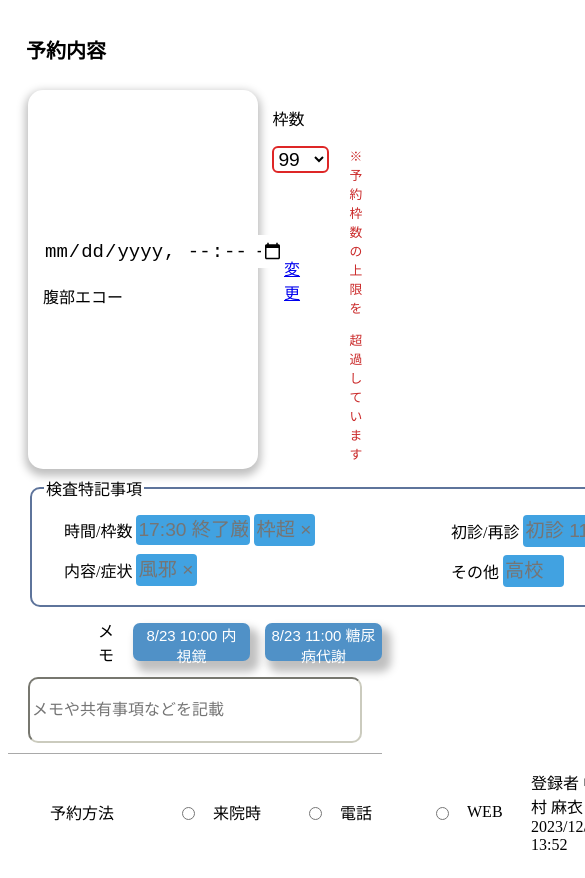
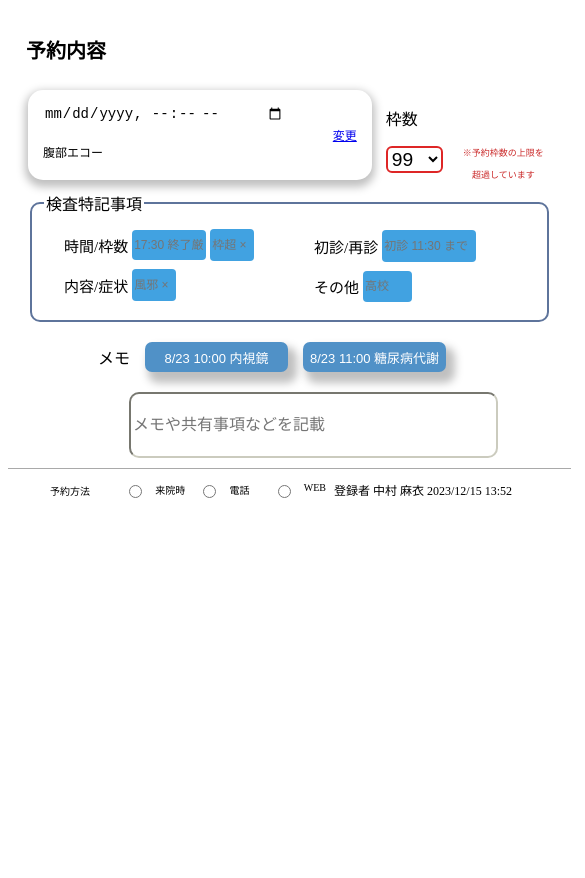
Before and after one commit to Sajana118/page-task, a Vue app: page /form-data in a window 390 px wide. Shown: the top 878 px of the page, 585 px wide, since content can reach past the window. After the commit the page ends 844 px from the top, so only its background shows below. Built offline with nearby package versions, Linux system fonts and the light colour scheme.

Commit message:
media queries and state mangement and close button

```diff
--- a/src/components/form-data.vue
+++ b/src/components/form-data.vue
@@ -304,4 +304,82 @@
   width: 387px;
   align-items: center;
 }
+
+@media screen and (max-width: 1476px) {
+.data{
+  width: 60%;
+}
+  .selection{
+    width: 100%
+  }
+  .option{
+    gap: 1%;
+    width: 410px;
+  }
+  .legend{
+  }
+  .components{
+    width: 8px;
+  }
+  .formData{
+    width: 70px;
+    font-size: 12px;
+  }
+  .start-time{
+    width: 250px;
+    font-size: 15px;
+  }
+  .button2{
+    width: 40px;
+    font-size: 12px;
+  }
+  .button3{
+    width: 90px;
+    font-size: 12px;
+  }
+  .button4{
+    width: 45px;
+    height: 29px;
+    font-size: 12px;
+  }
+}@media screen and (max-width: 993px) {
+.data{
+  width: 563px;
+}
+  .number .date{
+    height: 90px;
+    font-size: 12px;
+  }
+  .inputField{
+    font-size: 14px;
+  }
+  .token{
+    font-size: 9px;
+  }
+  .select{
+      bottom: 10px;
+  }
+  .text .btn{
+    height: 30px;
+    font-size: 13px;
+    width: 143px;
+  }
+  .input {
+    width: 369px;
+    padding-left: 121px;
+  }
+  .option{
+    width: 294px;
+    font-size: 10px ;
+  }
+  .column-side{
+    font-size: 12px;
+  }
+  .column{
+    display: flex;
+    gap: 10px;
+
+  }
+}
+
 </style>
--- a/src/components/infor-mation.vue
+++ b/src/components/infor-mation.vue
@@ -122,4 +122,33 @@ export default {
 .notes p {
   margin: 0;
 }
+@media screen and (max-width: 1476px) {
+  .information{
+    height: 572px;
+    width: 400px;
+  }
+
+}
+@media screen and (max-width: 993px) {
+.information{
+  width: 300px;
+}
+  .contact-info{
+    width: 200px;
+  }
+  .contact-list{
+    width: 150px;
+    font-size: 12px;
+  }
+  .formField{
+    width: 120px;
+    font-size: 13px;
+  }
+  .age{
+    font-size: 13px;
+    top: 10px;
+  }
+
+
+}
 </style>
--- a/src/components/overlay-page.vue
+++ b/src/components/overlay-page.vue
@@ -43,10 +43,7 @@ export default {
       this.$emit('CloseButtonClicked', this.isCloseButtonClicked)
     },
     register() {
-      this.$store.commit('setFormData', {
-
-      });
-
+      this.$store.commit('setMessage', 'asdasd');
     },
   },
 };
@@ -108,4 +105,20 @@ body {
   height: 40px;
   border-radius: 10px;
 }
+
+@media screen and (max-width: 1476px) {
+  .modal{
+   width: 1000px;
+
+  }
+  .nav-bar{
+    width: 98%;
+    padding:10px ;
+  }
+}
+@media screen and (max-width: 993px) {
+  .modal{
+    width: 832px;
+  }
+}
 </style>
--- a/src/main.js
+++ b/src/main.js
@@ -1,5 +1,6 @@
 import { createApp } from 'vue'
 import App from './App.vue'
 import router from './router'
+import store from './store'
 
-createApp(App).use(router).mount('#app')
+createApp(App).use(router).use(store).mount('#app')
--- /dev/null
+++ b/src/store.js
@@ -0,0 +1,17 @@
+import Vuex from 'vuex';
+
+export default new Vuex.Store({
+    state: {
+        message: '',
+    },
+    mutations: {
+        setMessage(state, newMessage) {
+            state.message = newMessage;
+        },
+    },
+    getters: {
+        getMessage(state) {
+            return state.message;
+        },
+    },
+})
```
Also changed, not shown: store.js (added).
